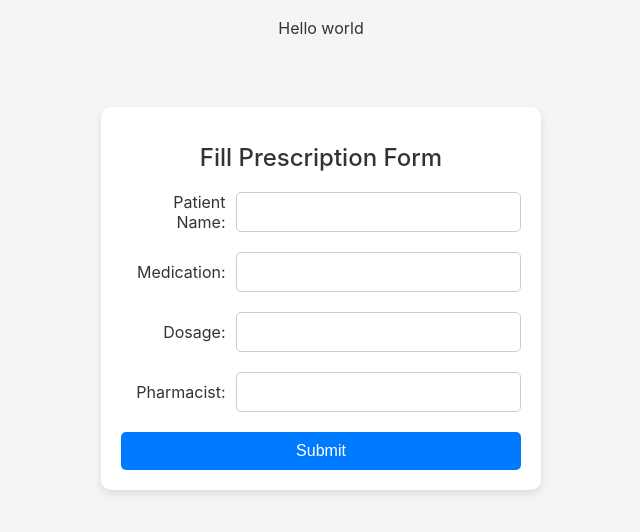
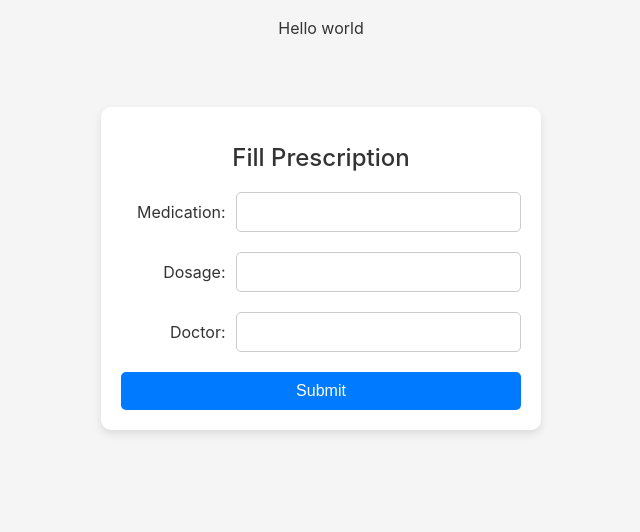
Before and after one commit to oliver-sey/pharmacy-management-system, a React (Create React App) app in the folder frontend/: page /fill in a window 1280 px wide. Shown: the top 532 px of the page, without its empty margins (319-959 px from the left). Built offline with nearby package versions, Linux system fonts and the light colour scheme.

Commit message:
minor tweaks to form

```diff
--- a/frontend/src/Pages/FillPrescriptionForm.js
+++ b/frontend/src/Pages/FillPrescriptionForm.js
@@ -2,10 +2,9 @@ import React, { useState } from 'react';
 
 function FillPrescriptionForm() {
   const [formData, setFormData] = useState({
-    patientName: '',
     medication: '',
     dosage: '',
-    pharmacist: ''
+    doctor: ''
   });
 
   const handleChange = (e) => {
@@ -19,30 +18,17 @@ function FillPrescriptionForm() {
     e.preventDefault();
     console.log(formData);
     setFormData({
-      patientName: '',
       medication: '',
       dosage: '',
-      pharmacist: ''
+      doctor: ''
     });
   };
 
   return (
     <div style={styles.container}>
       <div className="FillPrescriptionForm" style={styles.formWrapper}>
-        <h1>Fill Prescription Form</h1>
+        <h1>Fill Prescription</h1>
         <form onSubmit={handleSubmit}>
-          <div style={styles.formGroup}>
-            <label htmlFor="patientName" style={styles.label}>Patient Name:</label>
-            <input
-              type="text"
-              name="patientName"
-              value={formData.patientName}
-              onChange={handleChange}
-              required
-              style={styles.input}
-            />
-          </div>
-
           <div style={styles.formGroup}>
             <label htmlFor="medication" style={styles.label}>Medication:</label>
             <input
@@ -68,11 +54,11 @@ function FillPrescriptionForm() {
           </div>
 
           <div style={styles.formGroup}>
-            <label htmlFor="pharmacist" style={styles.label}>Pharmacist:</label>
+            <label htmlFor="doctor" style={styles.label}>Doctor:</label>
             <input
               type="text"
-              name="pharmacist"
-              value={formData.pharmacist}
+              name="doctor"
+              value={formData.doctor}
               onChange={handleChange}
               required
               style={styles.input}
@@ -94,7 +80,7 @@ const styles = {
     alignItems: 'flex-start',  // Comment this line if you only want horizontal centering
     paddingTop: '50px',
     height: '100vh',       // Full height to center vertically as well
-    backgroundColor: '#f5f5f5' // Optional: Set background color for visibility
+    backgroundColor: '#f5f5f5'
   },
   formWrapper: {
     width: '400px',        // Set a fixed width for the form to control layout
```
